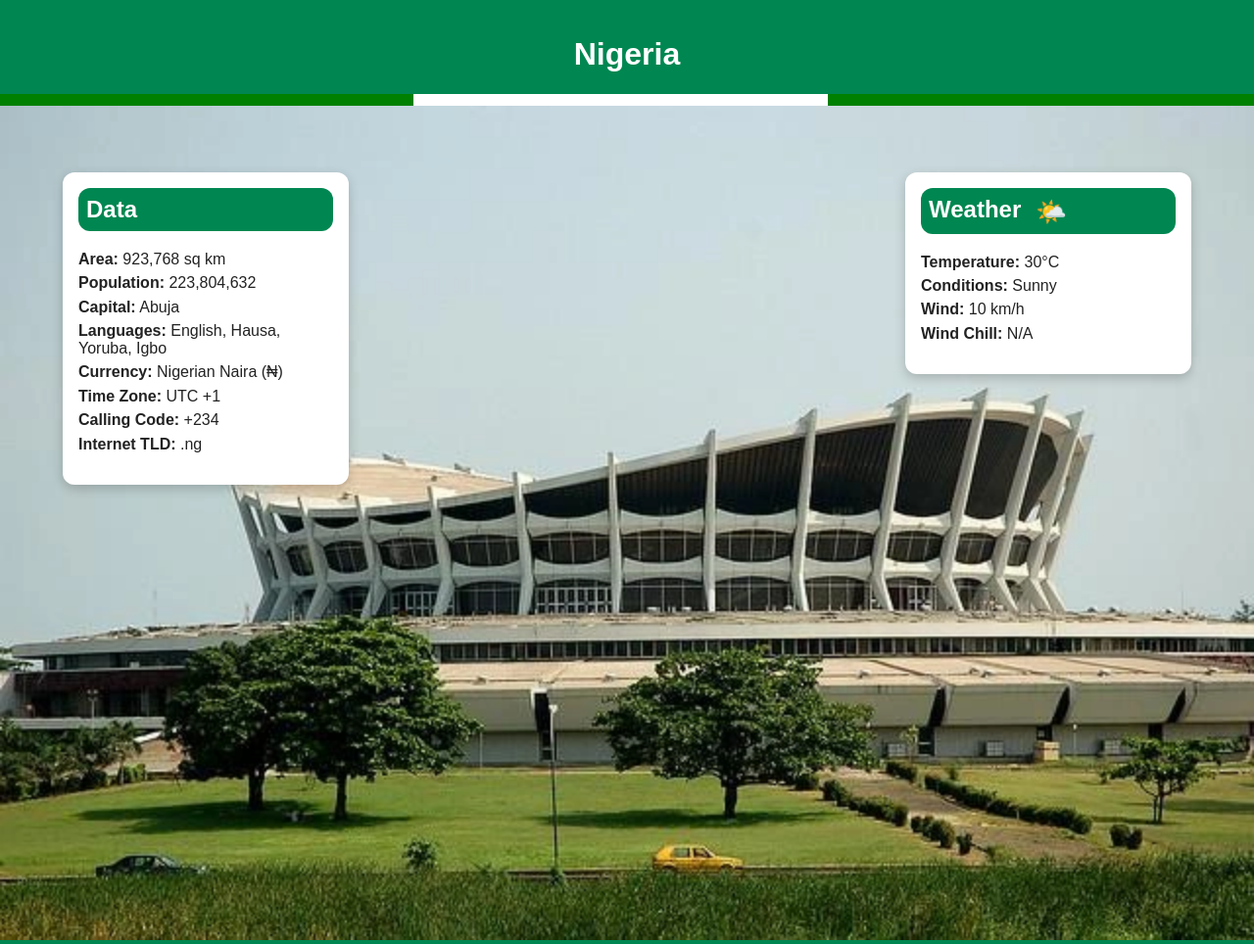
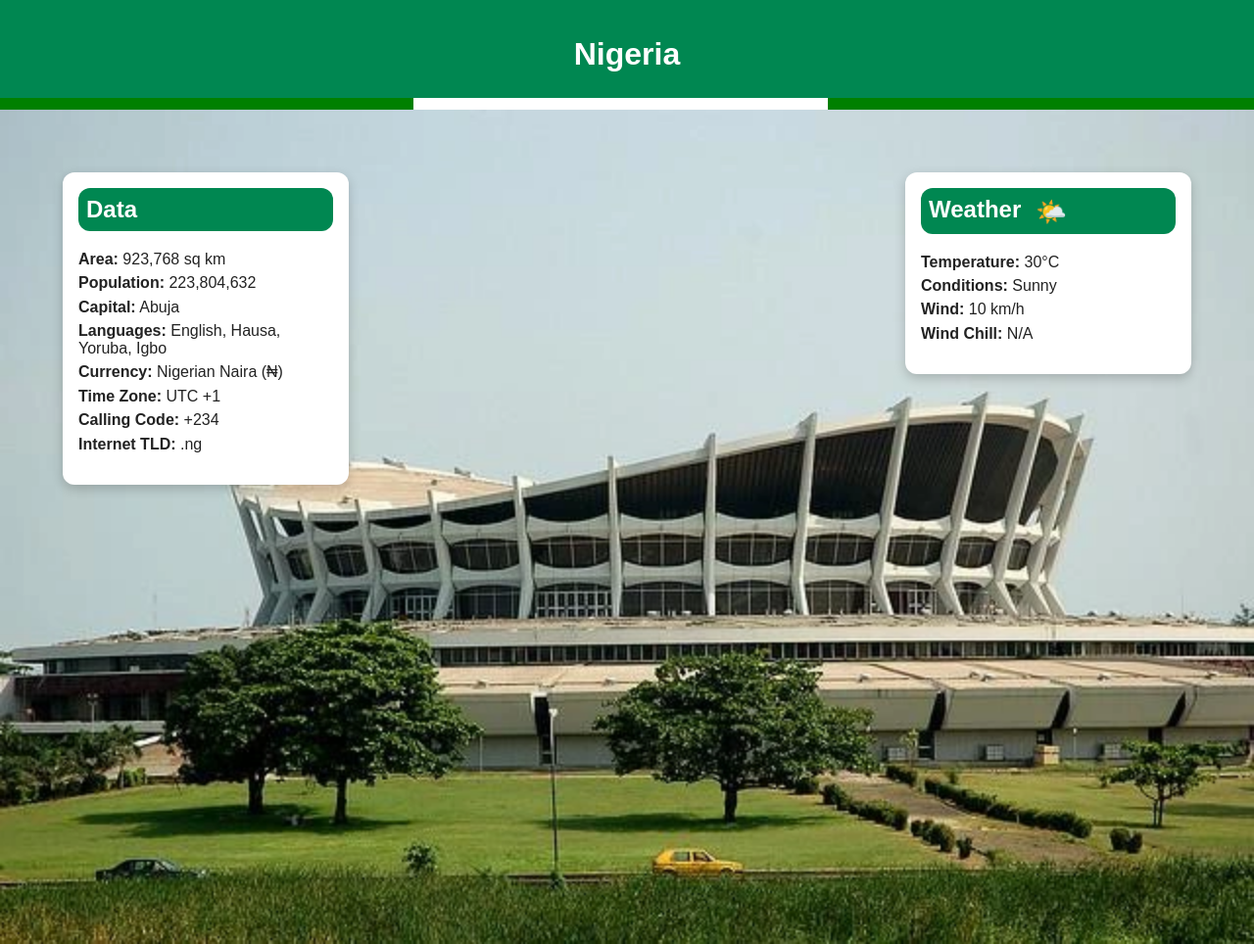
Before and after one commit to andygildev/wdd131, a plain HTML site: page place.html in a window 1280 px wide. Shown: the top 964 px of the page at 98% size. Drawn offline with Linux system fonts and the light colour scheme.

Commit message:
country page

```diff
--- a/place.html
+++ b/place.html
@@ -17,7 +17,9 @@
     <header>
         <h1>Nigeria</h1>
         <div class="flag-bar"></div>
+    </header>
 
+    <main>
 
         <section class="hero">
 
@@ -25,10 +27,9 @@
                 <source srcset="images/national-arts-theatre-large.webp" media="(min-width: 700px)">
                 <img src="images/national-arts-theatre-large.webp" alt="National Arts Theatre" class="hero-img">
             </picture>
+        </section>
 
-    </header>
 
-    <main>
         <div class="data-box">
             <h2>Data</h2>
             <ul>
@@ -43,26 +44,17 @@
             </ul>
         </div>
 
-
         <div class="weather-box">
             <h2>Weather <span class="weather-icon-desktop"></span></h2>
-
             <ul>
                 <li><strong>Temperature:</strong> <span id="temp">30°C</span></li>
                 <li><strong>Conditions:</strong> Sunny</li>
                 <li><strong>Wind:</strong> <span id="wind">10 km/h</span></li>
                 <li><strong>Wind Chill:</strong> <span id="windchill"></span></li>
             </ul>
-
-
-                <img src="images/cloud_14876363.svg"
-                     alt="Weather icon"
-                     class="weather-icon-mobile">
+            <img src="images/cloud_14876363.svg" alt="Weather icon" class="weather-icon-mobile">
         </div>
-
-        </section>
     </main>
-
 
     <footer>
         <p>
--- a/styles/place.css
+++ b/styles/place.css
@@ -24,9 +24,13 @@ header {
     background: var(--primary);
     color: var(--text-light);
     padding: 1rem 0;
+    position: relative; /* allow absolute positioning of flag-bar */
 }
 
 .flag-bar {
+    position: absolute; /* place it relative to header */
+    bottom: 0;
+    left: 0;
     width: 100%;
     height: 12px;
     background: linear-gradient(to right, green 33%, white 33%, white 66%, green 66%);
```
Lines whose indentation alone changed are shown as unchanged.
